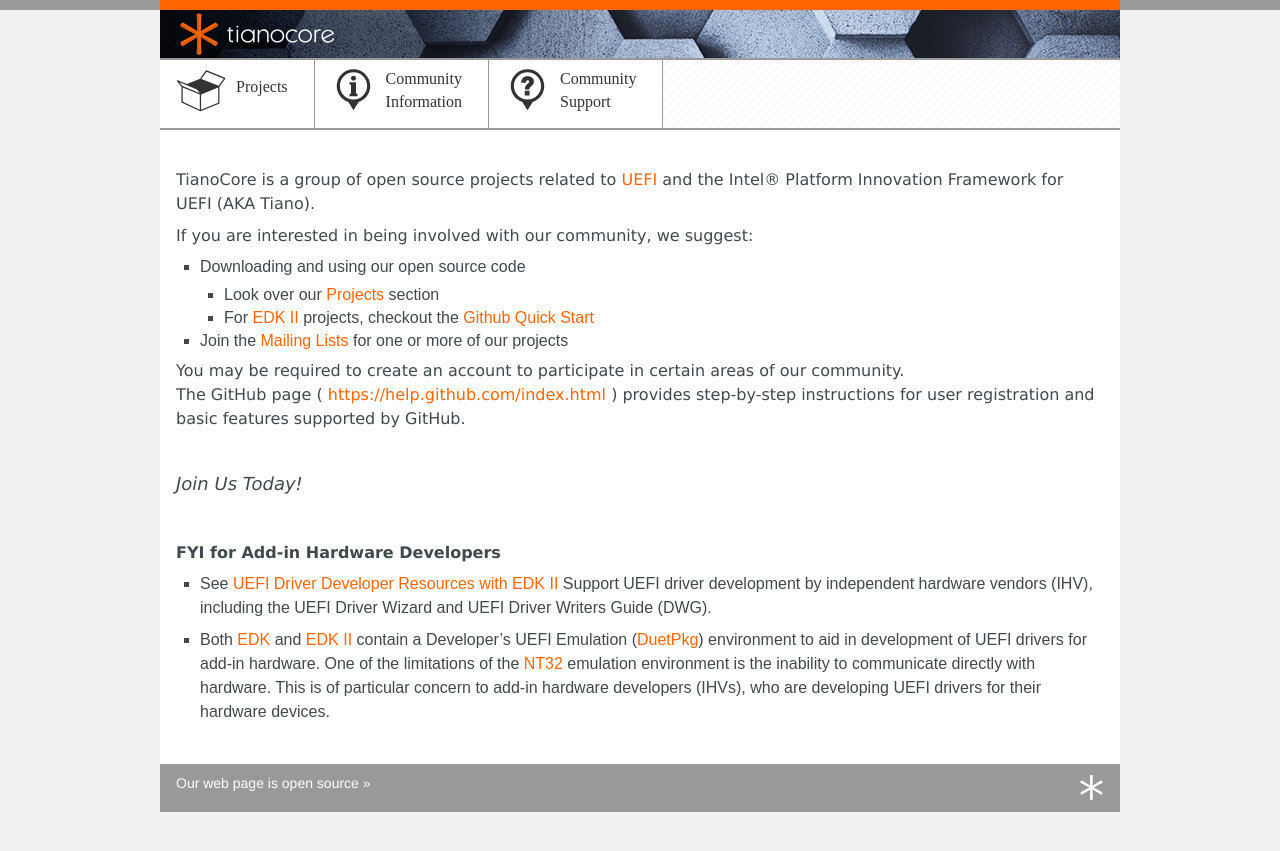
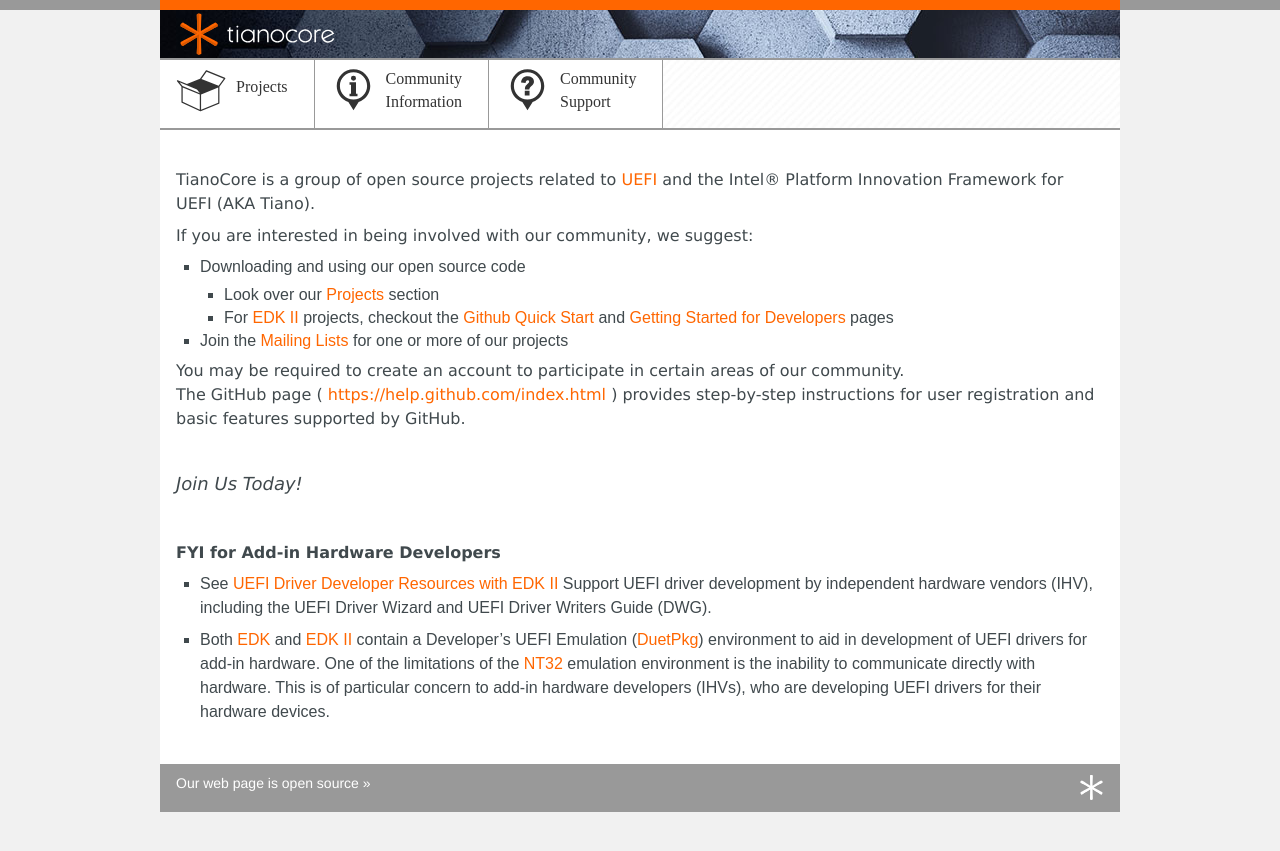
Before and after one commit to tianocore/tianocore.github.io, a Jekyll site: the page built from contrib/getting-started.md, in a window 1280 px wide. Shown: the top 851 px of the page. Built offline with Jekyll 4.4.1, drawn with Linux system fonts in a browser that asks for light colours; nearby versions of some CDN libraries.

Commit message:
added link to getting started with EDK II

```diff
--- a/contrib/getting-started.md
+++ b/contrib/getting-started.md
@@ -11,7 +11,7 @@ If you are interested in being involved with our community, we suggest:
 
 * Downloading and using our open source code
   * Look over our [Projects]({{wiki}}/Additional-Projects) section
-  * For [EDK II] projects, checkout the  [Github Quick Start]({{wiki}}/SourceForge-to-Github-Quick-Start)
+  * For [EDK II] projects, checkout the  [Github Quick Start]({{wiki}}/SourceForge-to-Github-Quick-Start) and [Getting Started for Developers]({{wiki}}/Getting Started with EDK II) pages
 * Join the [Mailing Lists]({{wiki}}/Mailing Lists) for one or more of our projects
 
 You may be required to create an account to participate in certain
```
